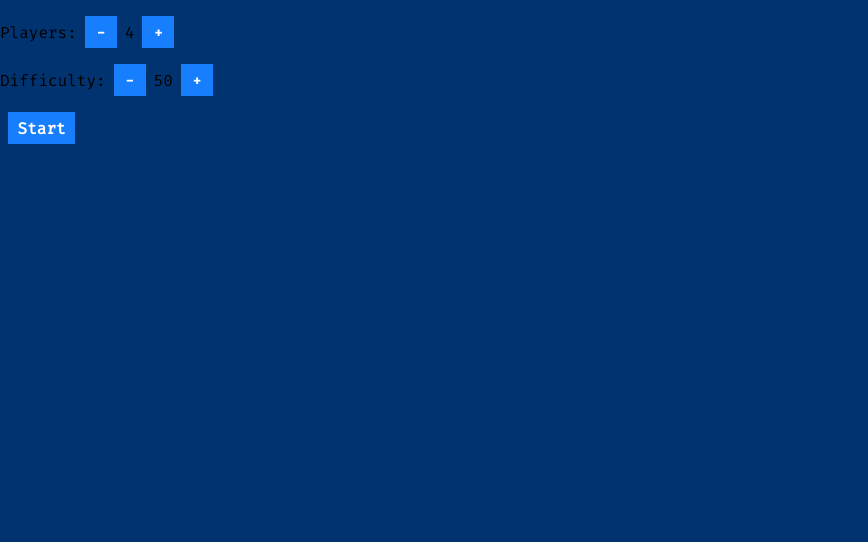
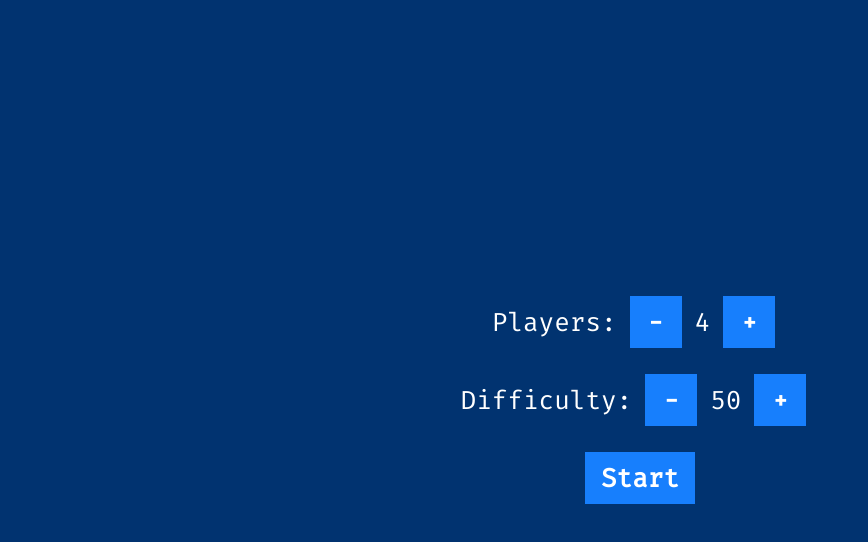
Before and after one commit to GEPWNAGE/binair-bier-drinken, a React (Create React App) app: page /remote/1 in a window 1280 px wide. Shown: the top 542 px of the page, without its empty margins (0-868 px from the left). Built offline with nearby package versions, Linux system fonts and the light colour scheme; no server answers.

Commit message:
Improved controls view

```diff
--- a/src/App.scss
+++ b/src/App.scss
@@ -42,25 +42,6 @@ div.beer-container {
   }
 }
 
-button {
-  font-size: 4vmin;
-  min-width: 2em;
-  height: 2em;
-
-  padding: 0 0.6em;
-
-  background-color: lighten($blue, 32%);
-  border: 0;
-  color: $white;
-  margin: 0 0.5em;
-  font: inherit;
-  font-weight: bold;
-
-  &:active {
-    background-color: lighten($blue, 42%);
-  }
-}
-
 .spin-img {
   animation: logo-spin infinite 15s ease;
 }
--- a/src/Controls.js
+++ b/src/Controls.js
@@ -1,4 +1,5 @@
 import React, { useState } from 'react';
+import './Controls.scss';
 
 const Controls = props => {
     const [players, setPlayers] = useState(4);
--- /dev/null
+++ b/src/Controls.scss
@@ -0,0 +1,20 @@
+@import "style/_colors";
+
+button {
+  font-size: 4vmin;
+  min-width: 2em;
+  height: 2em;
+
+  padding: 0 0.6em;
+
+  background-color: lighten($blue, 32%);
+  border: 0;
+  color: $white;
+  margin: 0 0.5em;
+  font: inherit;
+  font-weight: bold;
+
+  &:active {
+    background-color: lighten($blue, 42%);
+  }
+}
--- a/src/Remote.js
+++ b/src/Remote.js
@@ -21,11 +21,13 @@ const Remote = props => {
     })
 
     return (
-        <div>
+        <div className="App">
+          <header className="App-header">
           <Controls
             display={true}
             onChangePlayers={players => ws.send("PLAYERS " + players)}
             onStart={(players, difficulty) => ws.send("START " + players + " " + difficulty)}/>
+          </header>
         </div>
     );
 }
```
